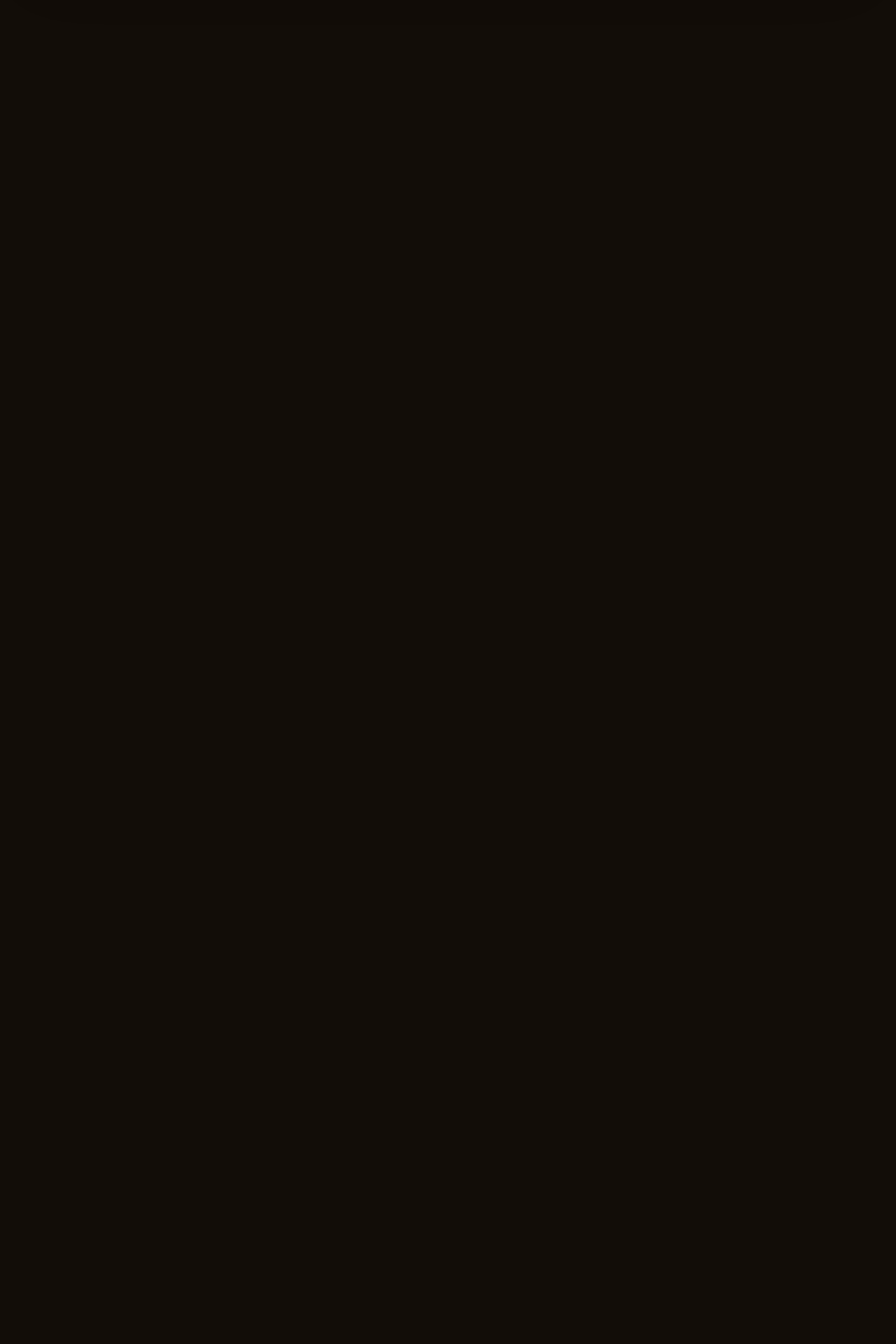
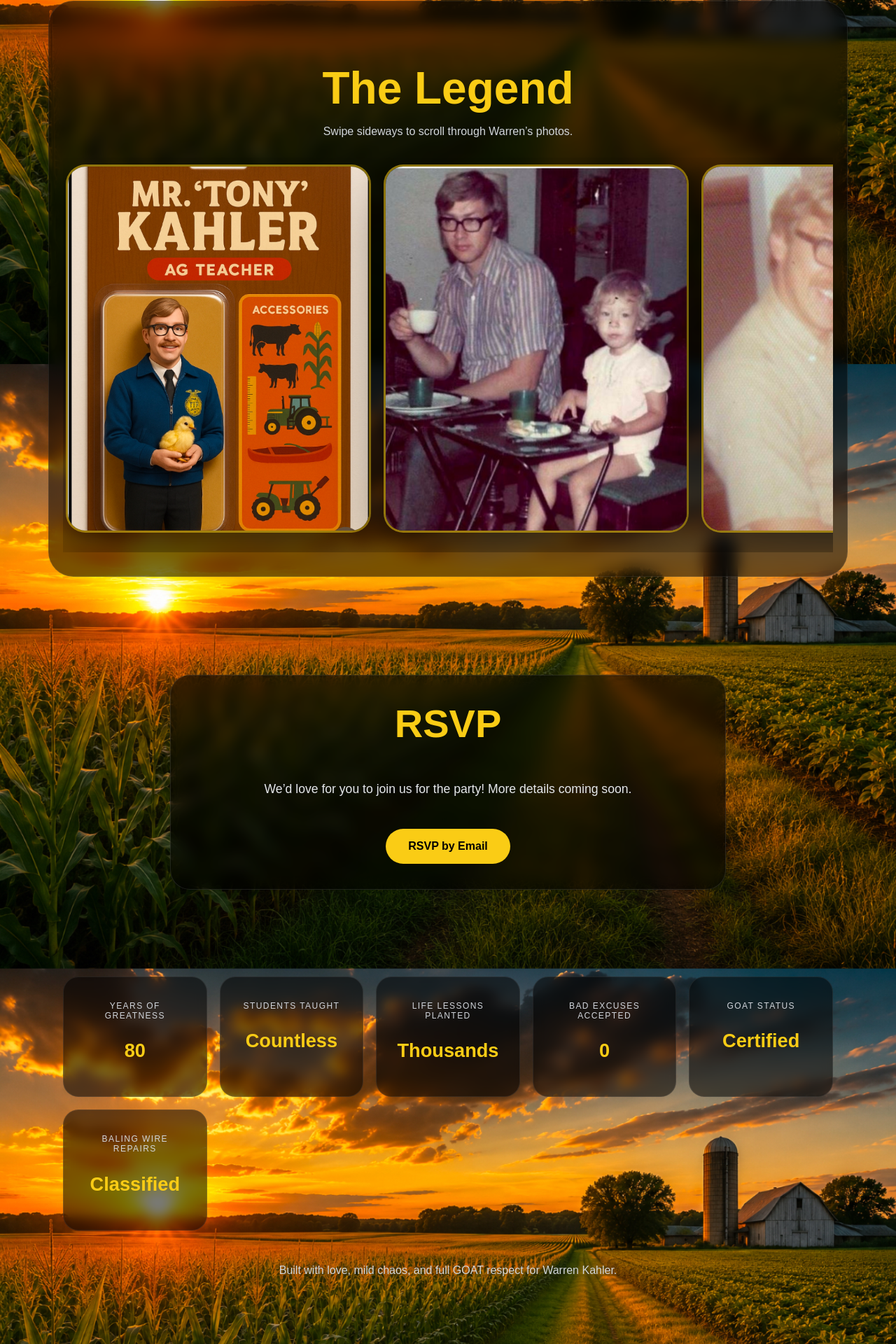
Before and after one commit to KristineMK72/warren-kahler-80, a Next.js app: page / in a window 1280 px wide. Shown: the part 1207-3127 px from the top of the page at 70% size. Before the commit the page ends 1178 px from the top, so only its background shows below. Built offline with nearby package versions, Linux system fonts and the light colour scheme.

Commit message:
Update page.tsx

```diff
--- a/app/page.tsx
+++ b/app/page.tsx
@@ -134,7 +134,7 @@ export default function HomePage() {
               style={{
                 display: "inline-block",
                 marginTop: 18,
-                background: "rgba(250,204,21,0.95)",
+                background: "#facc15",
                 color: "black",
                 textDecoration: "none",
                 padding: "13px 24px",
@@ -171,24 +171,6 @@ export default function HomePage() {
             </a>
 
             <a
-              href={mapLink}
-              target="_blank"
-              rel="noopener noreferrer"
-              style={{
-                display: "inline-block",
-                border: "2px solid rgba(250,204,21,0.65)",
-                color: "white",
-                textDecoration: "none",
-                padding: "16px 28px",
-                borderRadius: 999,
-                fontWeight: 900,
-                background: "rgba(0,0,0,0.45)",
-              }}
-            >
-              📍 Directions
-            </a>
-
-            <a
               href="#photos"
               style={{
                 display: "inline-block",
@@ -207,7 +189,195 @@ export default function HomePage() {
         </div>
       </section>
 
-      {/* keep the rest of your existing page exactly the same */}
+      <section id="photos" style={{ padding: "30px 18px 70px" }}>
+        <div
+          style={{
+            maxWidth: 1100,
+            margin: "0 auto",
+            background: "rgba(0,0,0,0.52)",
+            backdropFilter: "blur(10px)",
+            borderRadius: 36,
+            padding: "34px 20px",
+            border: "1px solid rgba(255,255,255,0.08)",
+          }}
+        >
+          <h2
+            style={{
+              fontSize: "clamp(2rem, 7vw, 4rem)",
+              marginBottom: 10,
+              color: "#facc15",
+              textAlign: "center",
+            }}
+          >
+            The Legend
+          </h2>
+
+          <p
+            style={{
+              color: "#d1d5db",
+              marginBottom: 28,
+              textAlign: "center",
+            }}
+          >
+            Swipe sideways to scroll through Warren’s photos.
+          </p>
+
+          <div
+            style={{
+              display: "flex",
+              overflowX: "auto",
+              gap: 18,
+              padding: "10px 4px 28px",
+              scrollSnapType: "x mandatory",
+              WebkitOverflowScrolling: "touch",
+            }}
+          >
+            {photos.map((src, index) => (
+              <div
+                key={src}
+                style={{
+                  flex: "0 0 min(84vw, 430px)",
+                  height: 520,
+                  borderRadius: 28,
+                  overflow: "hidden",
+                  scrollSnapAlign: "center",
+                  border: "3px solid rgba(250,204,21,0.55)",
+                  background: "rgba(0,0,0,0.5)",
+                  boxShadow: "0 30px 80px rgba(0,0,0,0.5)",
+                }}
+              >
+                <img
+                  src={src}
+                  alt={`Warren Kahler memory ${index + 1}`}
+                  style={{
+                    width: "100%",
+                    height: "100%",
+                    objectFit: "cover",
+                    display: "block",
+                  }}
+                />
+              </div>
+            ))}
+          </div>
+        </div>
+      </section>
+
+      <section id="rsvp" style={{ padding: "70px 18px" }}>
+        <div
+          style={{
+            maxWidth: 720,
+            margin: "0 auto",
+            background: "rgba(0,0,0,0.55)",
+            backdropFilter: "blur(10px)",
+            border: "1px solid rgba(255,255,255,0.1)",
+            borderRadius: 28,
+            padding: 36,
+            textAlign: "center",
+          }}
+        >
+          <h2
+            style={{
+              color: "#facc15",
+              fontSize: "clamp(2rem, 6vw, 3.5rem)",
+              marginTop: 0,
+            }}
+          >
+            RSVP
+          </h2>
+
+          <p
+            style={{
+              color: "#e5e7eb",
+              lineHeight: 1.7,
+              fontSize: "1.1rem",
+            }}
+          >
+            We’d love for you to join us for the party! More details coming
+            soon.
+          </p>
+
+          <a
+            href="mailto:kkahler190@gmail.com?subject=Warren%2080%20RSVP"
+            style={{
+              display: "inline-block",
+              marginTop: 24,
+              background: "#facc15",
+              color: "black",
+              textDecoration: "none",
+              padding: "16px 32px",
+              borderRadius: 999,
+              fontWeight: 900,
+              fontSize: "1rem",
+            }}
+          >
+            RSVP by Email
+          </a>
+        </div>
+      </section>
+
+      <section style={{ padding: "54px 18px 80px" }}>
+        <div
+          style={{
+            maxWidth: 1100,
+            margin: "0 auto",
+            display: "grid",
+            gridTemplateColumns: "repeat(auto-fit, minmax(180px, 1fr))",
+            gap: 18,
+          }}
+        >
+          {[
+            ["Years of greatness", "80"],
+            ["Students taught", "Countless"],
+            ["Life lessons planted", "Thousands"],
+            ["Bad excuses accepted", "0"],
+            ["GOAT status", "Certified"],
+            ["Baling wire repairs", "Classified"],
+          ].map(([title, value]) => (
+            <div
+              key={title}
+              style={{
+                background: "rgba(0,0,0,0.52)",
+                backdropFilter: "blur(8px)",
+                border: "1px solid rgba(255,255,255,0.08)",
+                borderRadius: 22,
+                padding: 22,
+                textAlign: "center",
+              }}
+            >
+              <p
+                style={{
+                  color: "#d1d5db",
+                  textTransform: "uppercase",
+                  letterSpacing: "0.12em",
+                  fontSize: 12,
+                }}
+              >
+                {title}
+              </p>
+
+              <p
+                style={{
+                  color: "#facc15",
+                  fontSize: "1.7rem",
+                  fontWeight: 900,
+                }}
+              >
+                {value}
+              </p>
+            </div>
+          ))}
+        </div>
+
+        <p
+          style={{
+            textAlign: "center",
+            marginTop: 48,
+            color: "#d1d5db",
+          }}
+        >
+          Built with love, mild chaos, and full GOAT respect for Warren Kahler.
+        </p>
+      </section>
     </main>
   );
 }
```
